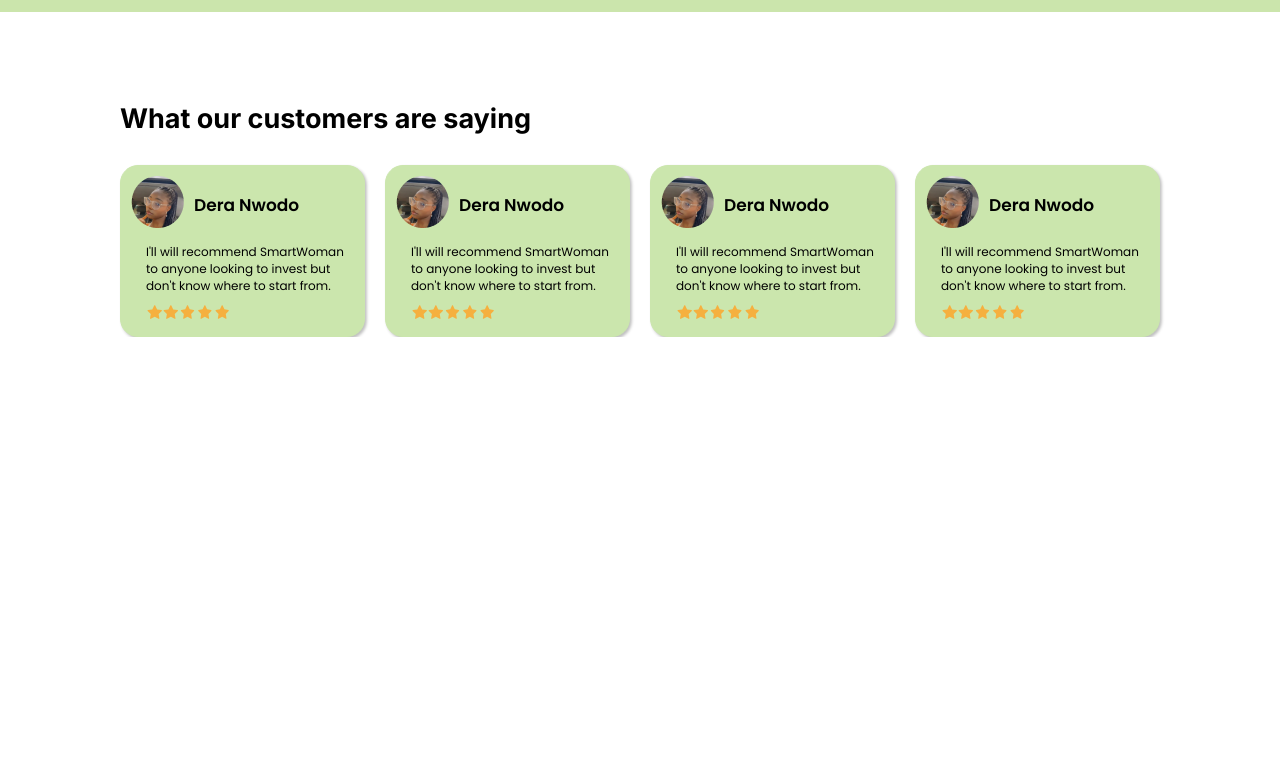
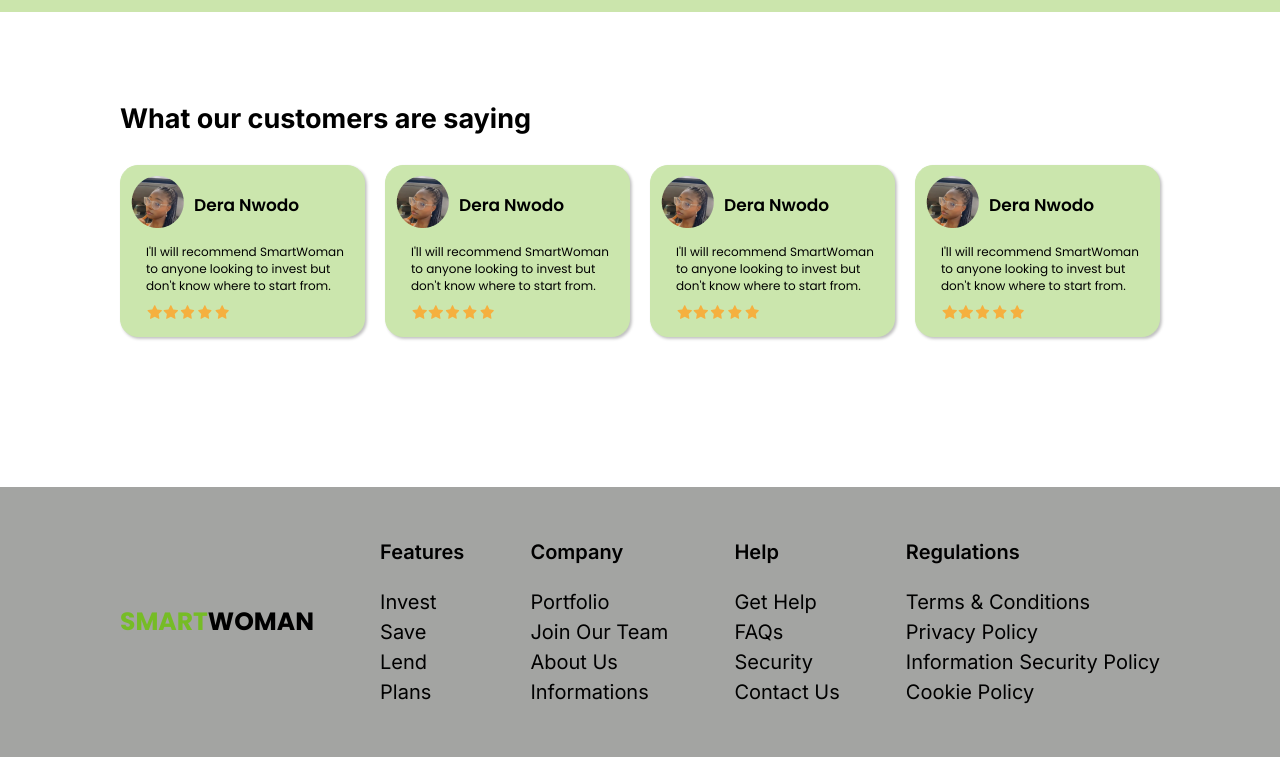
Before and after one commit to earlmorningstar/Smart-woman-project, a plain HTML site: page index.html in a window 1280 px wide. Shown: the part 2150-2907 px from the top of the page. Before the commit the page ends 2487 px from the top, so only its background shows below. Drawn offline with nearby package versions, Linux system fonts and the light colour scheme.

Commit message:
Update 11

```diff
--- a/index.html
+++ b/index.html
@@ -222,6 +222,38 @@
           </svg></div>
       </div>
     </div>
-
   </body>
+  <footer class="footer-bk">
+    <div class="footer">
+    <div class="smartwoman-logo"><span class="smart">SMART</span><span class="woman">WOMAN</span></div>
+    <div class="footer-infomation">
+      <div class="main-footer-info">Features</div>
+      <div class="hover">Invest</div>
+      <div class="hover">Save</div>
+      <div class="hover">Lend</div>
+      <div class="hover">Plans</div>
+    </div>
+    <div class="footer-infomation">
+      <div class="main-footer-info">Company</div>
+      <div class="hover">Portfolio</div>
+      <div class="hover">Join Our Team</div>
+      <div class="hover">About Us</div>
+      <div class="hover">Informations</div>
+    </div>
+    <div class="footer-infomation">
+      <div class="main-footer-info">Help</div>
+      <div class="hover">Get Help</div>
+      <div class="hover">FAQs</div>
+      <div class="hover">Security</div>
+      <div class="hover">Contact Us</div>
+    </div>
+    <div class="footer-infomation">
+      <div class="main-footer-info">Regulations</div>
+      <div class="hover">Terms & Conditions</div>
+      <div class="hover">Privacy Policy</div>
+      <div class="hover">Information Security Policy</div>
+      <div class="hover">Cookie Policy</div>
+    </div>
+  </div>
+  </footer>
 </html>
--- a/style.css
+++ b/style.css
@@ -303,6 +303,7 @@
   margin: 0 120px;
   display: flex;
   gap: 20px;
+  margin-bottom: 150px;
 }
 
 .review-box {
@@ -341,3 +342,32 @@
 .customer-star-ratings {
   margin-left: 15px;
 }
+
+.footer-bk {
+  background: #a3a4a2;
+  padding: 50px 0;
+}
+
+.main-footer-info {
+  margin-bottom: 20px;
+  font-weight: 600;
+}
+
+.footer {
+  margin: 0 120px;
+  display: flex;
+  align-items: center;
+  justify-content: space-between;
+}
+
+.footer-infomation {
+  font-family: "Inter", sans-serif;
+  font-weight: 400;
+  font-size: 20px;
+  line-height: 30px;
+  color: #000000;
+}
+
+.hover:hover {
+  text-decoration: underline;
+}
```
